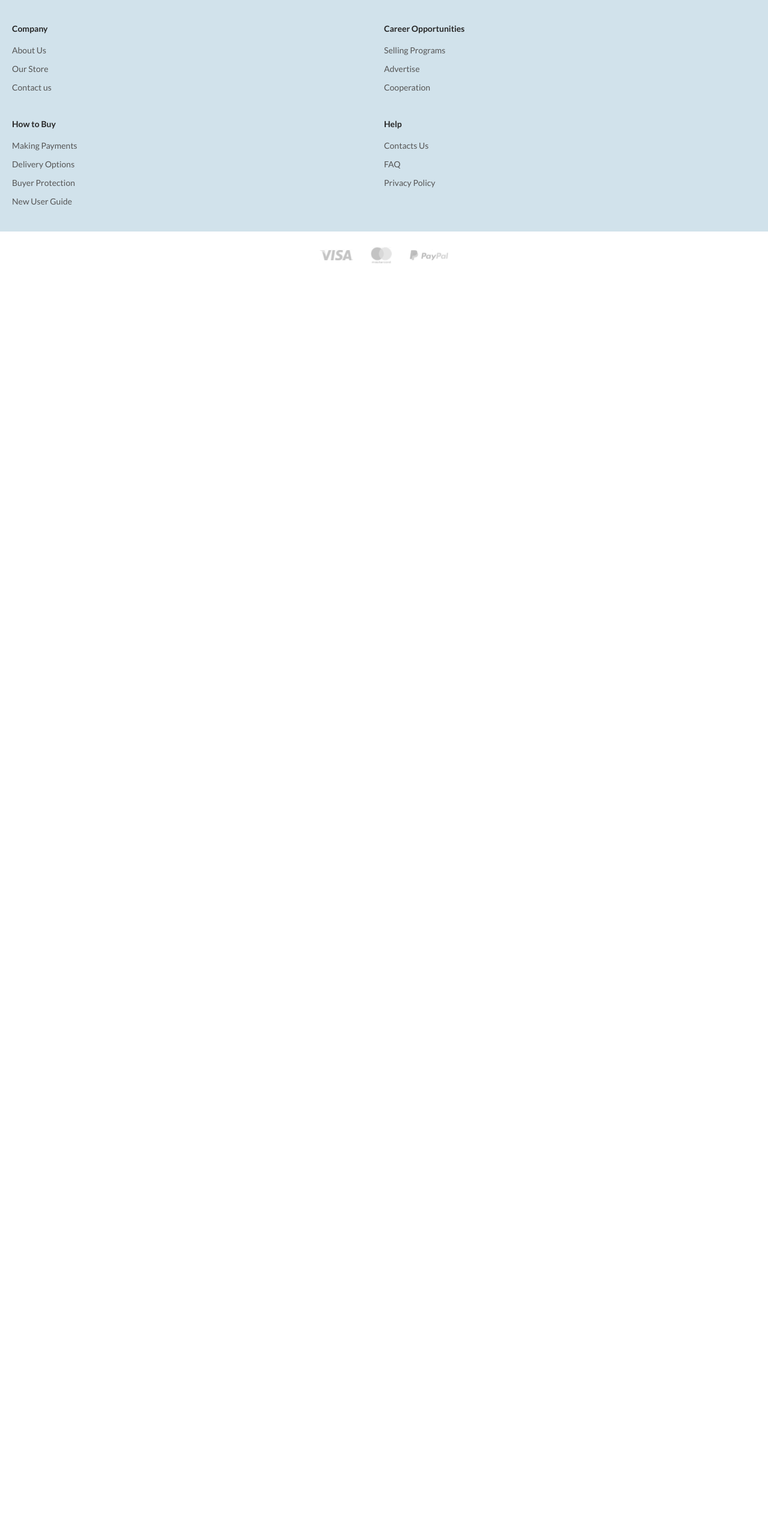
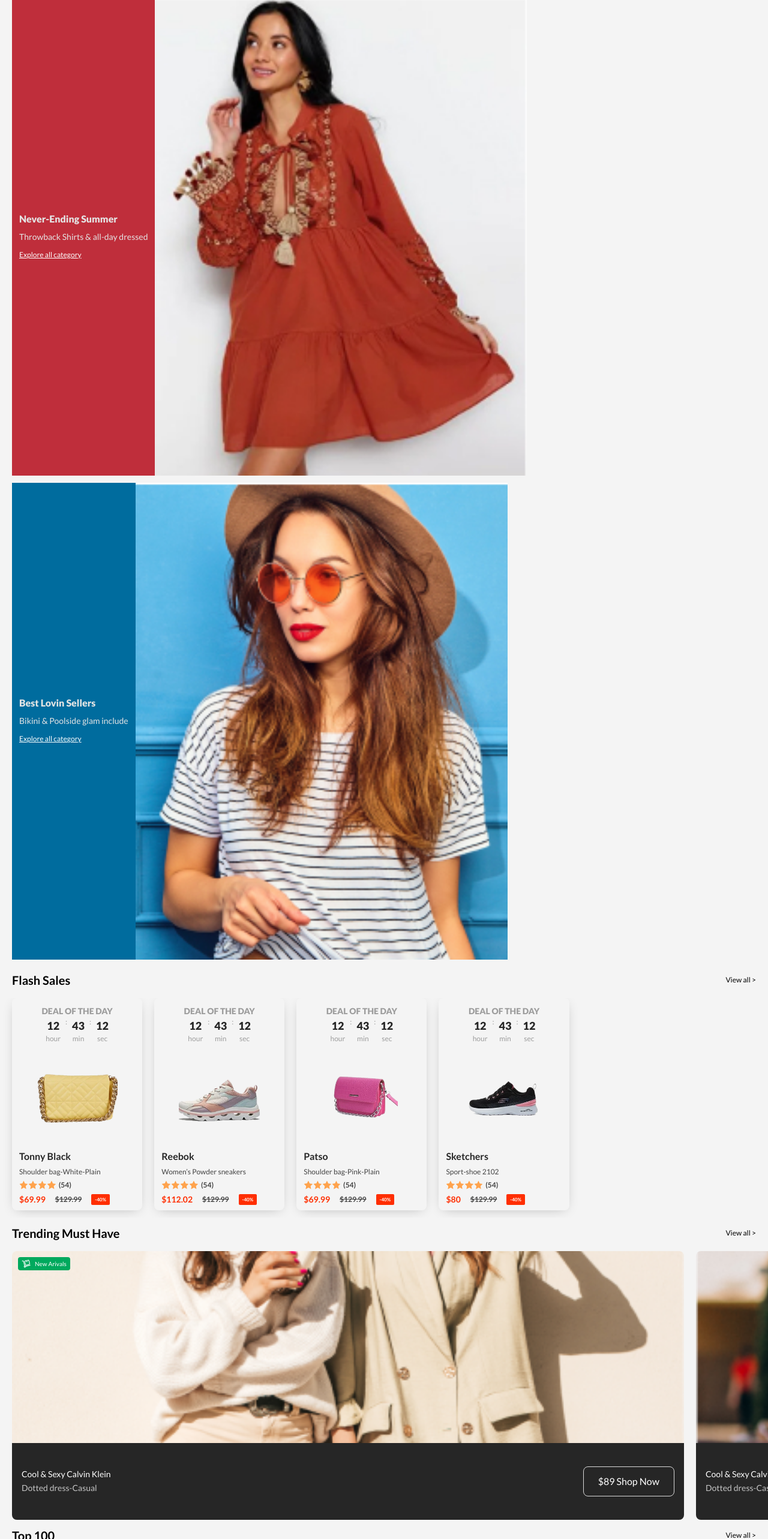
Before and after one commit to M4rcosz/Luminae, a Next.js app: page / in a window 1280 px wide. Shown: the part 167-2733 px from the top of the page at 60% size. Before the commit the page ends 800 px from the top, so only its background shows below. Built offline with nearby package versions, Linux system fonts and the light colour scheme.

Commit message:
REFACT: Pequenas melhorias && ADD: Iniciando seção Top 100

```diff
--- /dev/null
+++ b/src/app/(default)/categories/page.tsx
@@ -0,0 +1,9 @@
+const Categories = () => {
+    return (
+        <>
+            Categories
+        </>
+    )
+}
+
+export default Categories
--- /dev/null
+++ b/src/app/(default)/layout.tsx
@@ -0,0 +1,31 @@
+import type { Metadata } from 'next'
+import '@/app/globals.css'
+import ThemeProviderComp from '@/components/ThemeProviderComp'
+import { lato } from '@/app/fonts'
+import Header from '@/components/Header'
+import Footer from '@/components/Footer'
+
+export const metadata: Metadata = {
+  title: 'Luminae',
+  description: 'E-commerce de Venda de produtos, roupas, produtos eletrônicos e outros.',
+}
+
+
+export default function RootLayout({
+  children,
+}: {
+  children: React.ReactNode
+}) {
+  return (<>
+    <html lang="en">
+      <body className={`${lato.className} bg-[#F4F4F4]`}>
+        <ThemeProviderComp>
+          <Header />
+          {children}
+          <Footer />
+        </ThemeProviderComp>
+      </body>
+    </html>
+  </>
+  )
+}
--- a/src/app/page.tsx
+++ b/src/app/(default)/page.tsx
@@ -1,12 +1,15 @@
 "use client"
 import ExploreCard from "@/components/ExploreCard"
 import FlashSales from "@/components/FlashSales";
+import Top100 from "@/components/Top100";
 import TrendingMustHaves from "@/components/TrendingMustHaves";
+import { useRouter } from "next/navigation";
 
 const Landing = () => {
+  const router = useRouter();
   return (
     <main>
-      {/* <h1 style={{ opacity: "0", position: "absolute", width: "1px", margin: "-1px", zIndex: "-1" }}>Landing Page</h1>
+      <h1 style={{ opacity: "0", position: "absolute", width: "1px", margin: "-1px", zIndex: "-1" }}>Landing Page</h1>
       <section className="px-5 gap-y-3 flex flex-col mb-5">
         <ExploreCard
           cardColor="#BF2E3B"
@@ -33,7 +36,11 @@ const Landing = () => {
 
       <section className="mt-3 ">
         <TrendingMustHaves />
-      </section> */}
+      </section>
+
+      <section className="mt-3">
+        <Top100 />
+      </section>
     </main>
   )
 }
--- a/src/app/layout.tsx
+++ b/src/app/layout.tsx
@@ -1,9 +1,8 @@
 import type { Metadata } from 'next'
 import './globals.css'
-import ThemeProviderComp from '@/components/ThemeProviderComp'
+// import ThemeProviderComp from '@/components/ThemeProviderComp'
 import { lato } from '@/app/fonts'
-import Header from '@/components/Header'
-import Footer from '@/components/Footer'
+// import Footer from '@/components/Footer'
 
 export const metadata: Metadata = {
     title: 'Luminae',
@@ -18,12 +17,11 @@ export default function RootLayout({
 }) {
     return (<>
         <html lang="en">
-      <body className={lato.className}>
-        <ThemeProviderComp>
-          <Header />
+            <body className={`${lato.className} bg-[#F4F4F4]`}>
+                {/* <ThemeProviderComp> */}
                 {children}
-          <Footer />
-        </ThemeProviderComp>
+                {/* <Footer /> */}
+                {/* </ThemeProviderComp> */}
             </body>
         </html>
     </>
--- a/src/app/not-found.tsx
+++ b/src/app/not-found.tsx
@@ -1,11 +1,10 @@
-const NotFound = () => {
-
+const RedirectNotFound = () => {
 
     return (
         <>
-            <h1>Página não encontrada :/</h1>
+            <h1>404 - Page Not Found</h1>
         </>
     )
 }
 
-export default NotFound
+export default RedirectNotFound
--- a/src/components/Field/index.tsx
+++ b/src/components/Field/index.tsx
@@ -1,6 +1,6 @@
 import styled from "@emotion/styled"
 
-const StyledContainerInput = styled.div`
+const ContainerInput = styled.div`
 border: 1px solid ${props => props.theme.colors.base.b200};
 border-radius: 4px;
 margin: 48px 0 10px 0;
@@ -10,18 +10,19 @@ align-content: center;
 padding: 8px 12px;
 `
 
-const StyledInput = styled.input`
+const Input = styled.input`
 flex: 1 1 0;
 width:110px;
 font-size: 14px;
 position: relative;
+background: transparent;
 
 &:focus{
     outline: none;
 }
 `
 
-const StyledSearchButton = styled.button`
+const SearchButton = styled.button`
 width: fit-content;
 height: fit-content;
 margin: auto 0;
@@ -30,7 +31,7 @@ border-left: 1px solid ${props => props.theme.colors.base.b100};
 -webkit-tap-highlight-color: rgba(0, 0, 0, 0);
 `
 
-const StyledCategoriesList = styled.span`
+const CategoriesList = styled.span`
 position: relative;
 white-space: nowrap;
 font-size: 14px;
@@ -56,15 +57,15 @@ interface FieldProps {
 
 const Field = ({ placeholder }: FieldProps) => {
     return (
-        <StyledContainerInput>
-            <StyledInput type="search" placeholder={placeholder} aria-label="Pesquisar Produtos" />
-            <StyledCategoriesList>All categories</StyledCategoriesList>
-            <StyledSearchButton aria-label="Lupa de Pesquisa">
+        <ContainerInput>
+            <Input type="search" placeholder={placeholder} aria-label="Pesquisar Produtos" />
+            <CategoriesList>All categories</CategoriesList>
+            <SearchButton aria-label="Lupa de Pesquisa">
                 <svg width="20" height="20" viewBox="0 0 42 43" fill="none" xmlns="http://www.w3.org/2000/svg">
                     <path d="M40.1395 39.9461L36.4553 36.2619M3.29736 20.604C3.29736 10.939 11.1324 3.104 20.7974 3.104C30.4623 3.104 38.2974 10.939 38.2974 20.604C38.2974 30.269 30.4623 38.104 20.7974 38.104C11.1324 38.104 3.29736 30.269 3.29736 20.604Z" stroke="#262626" strokeWidth="1.5" strokeLinecap="round" strokeLinejoin="round" />
                 </svg>
-            </StyledSearchButton>
-        </StyledContainerInput>
+            </SearchButton>
+        </ContainerInput>
     )
 }
 
--- a/src/components/FlashSales/index.tsx
+++ b/src/components/FlashSales/index.tsx
@@ -2,14 +2,14 @@
 
 import FlashSalesCard from "./FlashSalesCard";
 import data from "../../data/flashSales.json"
-import HeaderViewAll from "../HeaderViewAll";
+import ViewAllTitle from "../ViewAllTitle";
 
 const cardsFlashSales = data[0].flashSales;
 
 const FlashSales = () => {
     return (
         <>
-            <HeaderViewAll
+            <ViewAllTitle
                 title="Flash Sales"
             />
             <ul className="flex overflow-scroll ">
--- a/src/components/Footer/index.tsx
+++ b/src/components/Footer/index.tsx
@@ -58,11 +58,17 @@ const Footer = () => {
                     <li>Privacy Policy</li>
                 </ul>
             </StyledFooterContainer>
-            <div className="flex grayscale justify-center gap-6 my-6">
-                <img className="scale-90" src="/images/icons/visa.svg" alt="Logo da VISA" />
-                <img className="scale-90" src="/images/icons/mastercard.svg" alt="Logo da Mastercard" />
-                <img className="scale-90" src="/images/icons/paypal.svg" alt="Logo do Paypal" />
-            </div>
+            <ul className="flex grayscale justify-center gap-6 my-6">
+                <li className="flex justify-center">
+                    <img className="scale-90" src="/images/icons/visa.svg" alt="Logo da VISA" />
+                </li>
+                <li className="flex justify-center">
+                    <img className="scale-90" src="/images/icons/mastercard.svg" alt="Logo da Mastercard" />
+                </li>
+                <li className="flex justify-center">
+                    <img className="scale-90 bg-transparent" src="/images/icons/paypal.svg" alt="Logo do Paypal" />
+                </li>
+            </ul>
         </footer>
     )
 }
--- /dev/null
+++ b/src/components/Top100/index.tsx
@@ -0,0 +1,13 @@
+import ViewAllTitle from "../ViewAllTitle"
+
+const Top100 = () => {
+    return (
+        <>
+            <ViewAllTitle
+                title="Top 100"
+            />
+        </>
+    )
+}
+
+export default Top100
--- a/src/components/TrendingMustHaves/index.tsx
+++ b/src/components/TrendingMustHaves/index.tsx
@@ -1,6 +1,6 @@
 'use client'
 
-import HeaderViewAll from "../HeaderViewAll"
+import ViewAllTitle from "../ViewAllTitle"
 import data from "../../data/trendingMustHave.json"
 import TrendingMustHavesCard from "./TrendingMustHavesCard";
 
@@ -10,7 +10,7 @@ const trends = data[0].trending;
 const TrendingMustHaves = () => {
     return (
         <>
-            <HeaderViewAll
+            <ViewAllTitle
                 title="Trending Must Have"
             />
             <ul className="flex overflow-x-auto mb-2 min-w-64">
--- a/src/components/Typography/index.tsx
+++ b/src/components/Typography/index.tsx
@@ -43,7 +43,7 @@ const Typography: React.FC<TypographyProps> = ({
     lineHeight?: string,
   }>`
 
-    color: ${color ? color : "#fff"};
+    color: ${color ? color : "#e4e4e4"};
     font-size: ${fontSize};
     line-height: ${lineHeight};
 
--- a/src/components/HeaderViewAll/index.tsx
+++ b/src/components/ViewAllTitle/index.tsx
@@ -4,14 +4,14 @@ import { theme } from "@/components/ThemeProviderComp"
 import Typography from "@/components/Typography"
 
 
-interface HeaderViewAllProps {
+interface ViewAllTitleProps {
     title: string
     urlPath?: string
 }
 
-const HeaderViewAll = ({ title, urlPath = "#" }: HeaderViewAllProps) => {
+const ViewAllTitle = ({ title, urlPath = "#" }: ViewAllTitleProps) => {
     return (
-        <div className="flex mx-5 mb-4">
+        <div className="flex mx-5 mb-4 items-center">
             <Typography
                 componente="h3"
                 color={theme.colors.base.b900}
@@ -21,13 +21,13 @@ const HeaderViewAll = ({ title, urlPath = "#" }: HeaderViewAllProps) => {
             </Typography>
             <Link
                 href={urlPath}
-                className="ml-auto"
+                className="ml-auto text-xs"
             // css={styledLink1}
             >
-                View all
+                {`View all >`}
             </Link>
         </div>
     )
 }
 
-export default HeaderViewAll
+export default ViewAllTitle
```
Also changed, not shown: public/images/icons/paypal.svg. Lines whose indentation alone changed are shown as unchanged.
